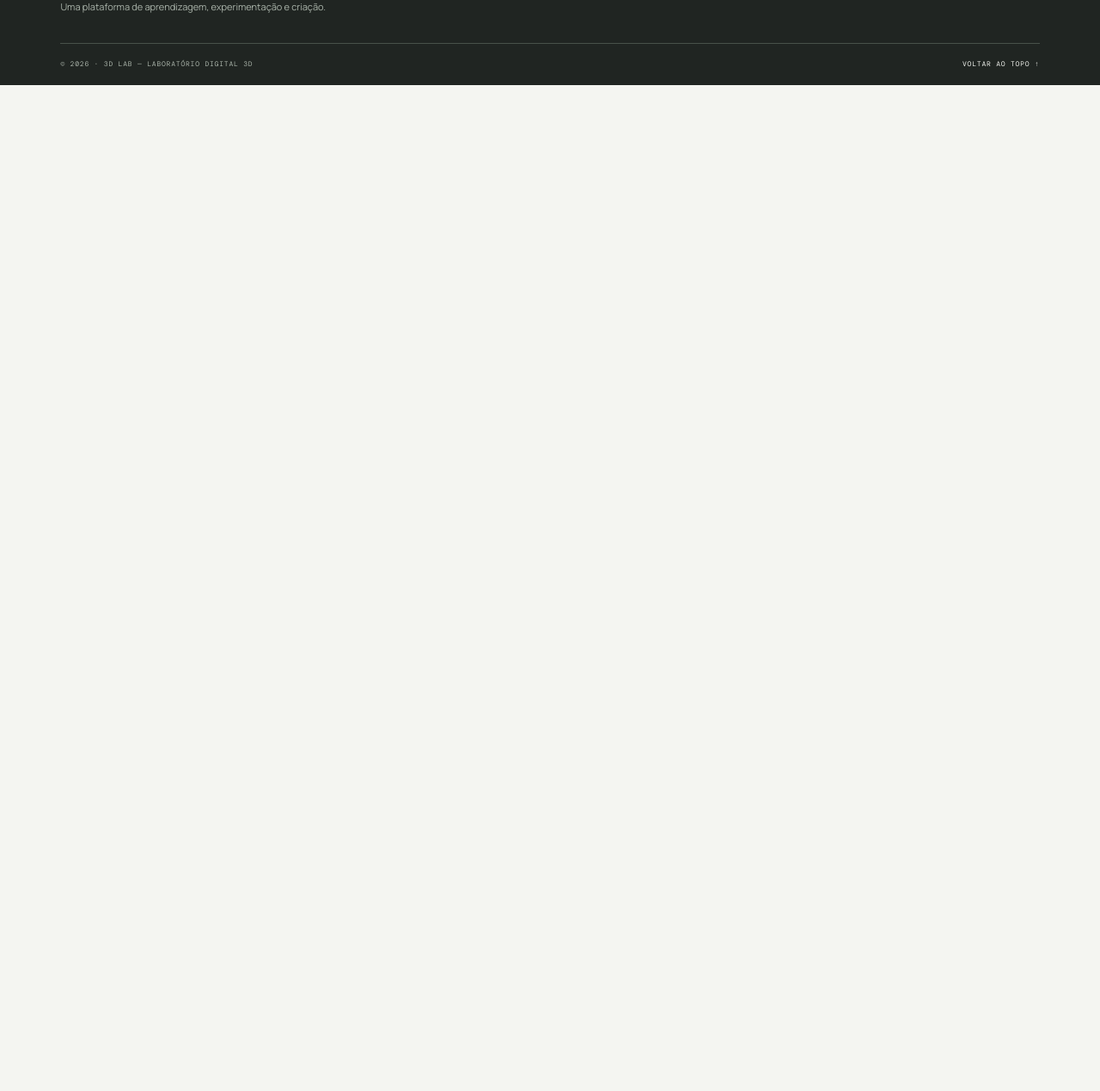
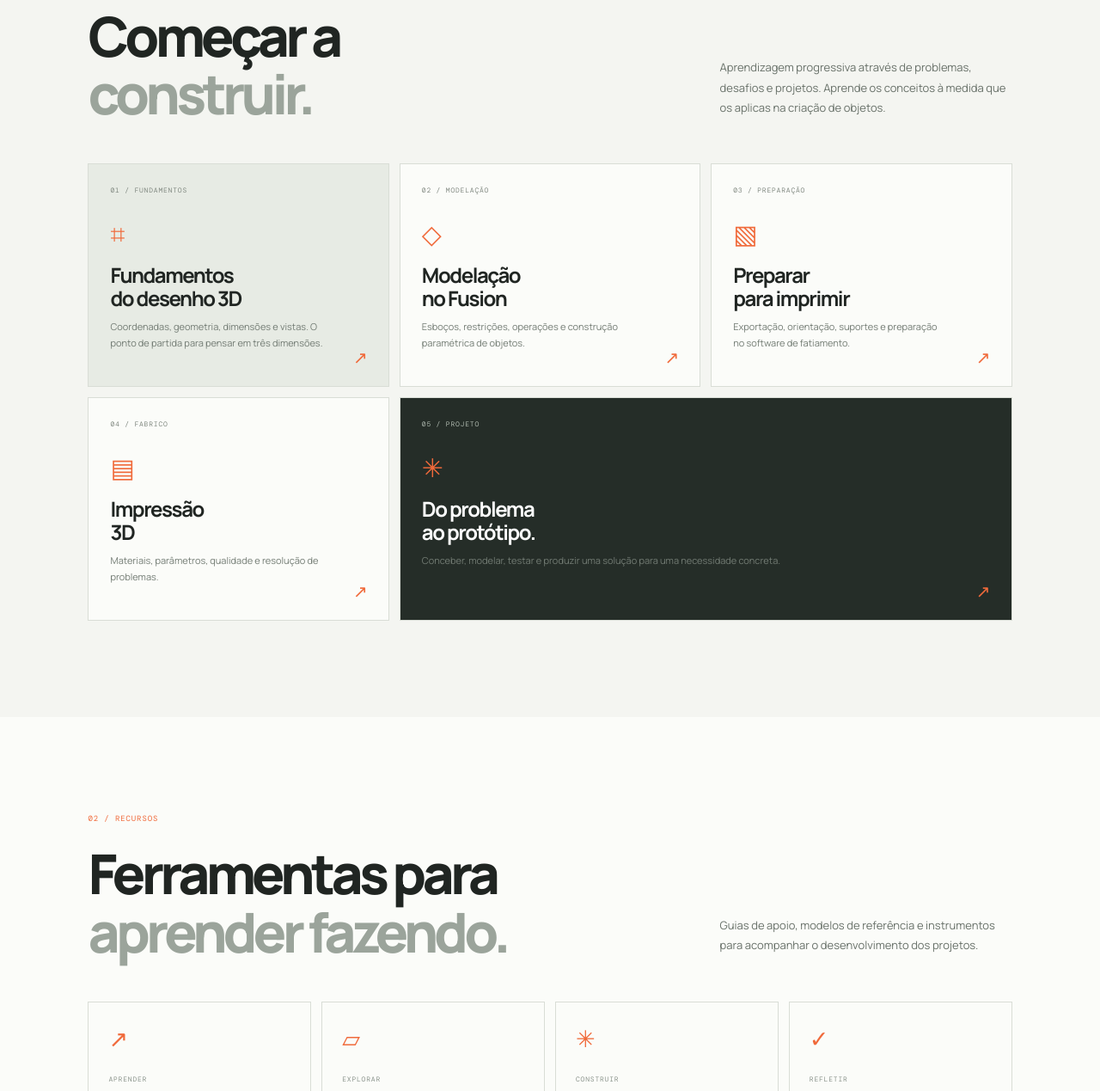
Before and after one commit to ricardo-prof/3DLAB, a plain HTML site: page index.html in a window 1280 px wide. Shown: the part 864-2133 px from the top of the page at 86% size. Before the commit the page ends 963 px from the top, so only its background shows below. Drawn offline with nearby package versions, Linux system fonts and the light colour scheme.

Commit message:
Add learning pathways and resource links to homepage

```diff
--- a/index.html
+++ b/index.html
@@ -61,6 +61,30 @@
       </div>
     </section>
 
+
+    <section class="section learning-section" id="percursos">
+      <div class="section-heading">
+        <div><div class="section-kicker">01 / PERCURSOS DE APRENDIZAGEM</div><h2>Começar a<br><span>construir.</span></h2></div>
+        <p>Aprendizagem progressiva através de problemas, desafios e projetos. Aprende os conceitos à medida que os aplicas na criação de objetos.</p>
+      </div>
+      <div class="module-grid">
+        <a class="module-card module-featured" href="pages/modulo-01.html"><div class="module-number">01 / FUNDAMENTOS</div><div class="module-icon">⌗</div><h3>Fundamentos<br>do desenho 3D</h3><p>Coordenadas, geometria, dimensões e vistas. O ponto de partida para pensar em três dimensões.</p><span class="card-arrow">↗</span></a>
+        <a class="module-card" href="pages/guias.html"><div class="module-number">02 / MODELAÇÃO</div><div class="module-icon">◇</div><h3>Modelação<br>no Fusion</h3><p>Esboços, restrições, operações e construção paramétrica de objetos.</p><span class="card-arrow">↗</span></a>
+        <a class="module-card" href="pages/impressao.html"><div class="module-number">03 / PREPARAÇÃO</div><div class="module-icon">▧</div><h3>Preparar<br>para imprimir</h3><p>Exportação, orientação, suportes e preparação no software de fatiamento.</p><span class="card-arrow">↗</span></a>
+        <a class="module-card" href="pages/impressao.html"><div class="module-number">04 / FABRICO</div><div class="module-icon">▤</div><h3>Impressão<br>3D</h3><p>Materiais, parâmetros, qualidade e resolução de problemas.</p><span class="card-arrow">↗</span></a>
+        <a class="module-card module-wide" href="pages/desafios.html"><div class="module-number">05 / PROJETO</div><div class="module-icon">✳</div><h3>Do problema<br>ao protótipo.</h3><p>Conceber, modelar, testar e produzir uma solução para uma necessidade concreta.</p><span class="card-arrow">↗</span></a>
+      </div>
+    </section>
+    <section class="section resources-section" id="recursos">
+      <div class="section-heading"><div><div class="section-kicker">02 / RECURSOS</div><h2>Ferramentas para<br><span>aprender fazendo.</span></h2></div><p>Guias de apoio, modelos de referência e instrumentos para acompanhar o desenvolvimento dos projetos.</p></div>
+      <div class="resource-grid">
+        <a class="resource-card" href="pages/guias.html"><span class="resource-symbol">↗</span><span class="resource-type">APRENDER</span><h3>Guias e tutoriais</h3><p>Conceitos e procedimentos para trabalhar no Fusion.</p><span class="resource-bottom">EXPLORAR <b>→</b></span></a>
+        <a class="resource-card" href="pages/biblioteca.html"><span class="resource-symbol">▱</span><span class="resource-type">EXPLORAR</span><h3>Biblioteca 3D</h3><p>Modelos de referência e ficheiros para experimentar.</p><span class="resource-bottom">EXPLORAR <b>→</b></span></a>
+        <a class="resource-card" href="pages/desafios.html"><span class="resource-symbol">✳</span><span class="resource-type">CONSTRUIR</span><h3>Desafios</h3><p>Atividades orientadas para resolver problemas de desenho.</p><span class="resource-bottom">EXPLORAR <b>→</b></span></a>
+        <a class="resource-card" href="pages/avaliacao.html"><span class="resource-symbol">✓</span><span class="resource-type">REFLETIR</span><h3>Avaliação</h3><p>Critérios, registos do processo e reflexão crítica.</p><span class="resource-bottom">EXPLORAR <b>→</b></span></a>
+      </div>
+    </section>
+
     <section class="ticker" aria-label="Áreas de trabalho">
       <div>DESENHAR <span>✳</span> MODELAR<span>✳</span> TESTAR <span>✳</span> PROTOTIPAR <span>✳</span> FABRICAR <span>✳</span> DESENHAR <span>✳</span> MODELAR <span>✳</span> TESTAR <span>✳</span> PROTOTIPAR <span>✳</span> FABRICAR <span>✳</span></div>
     </section>
```
